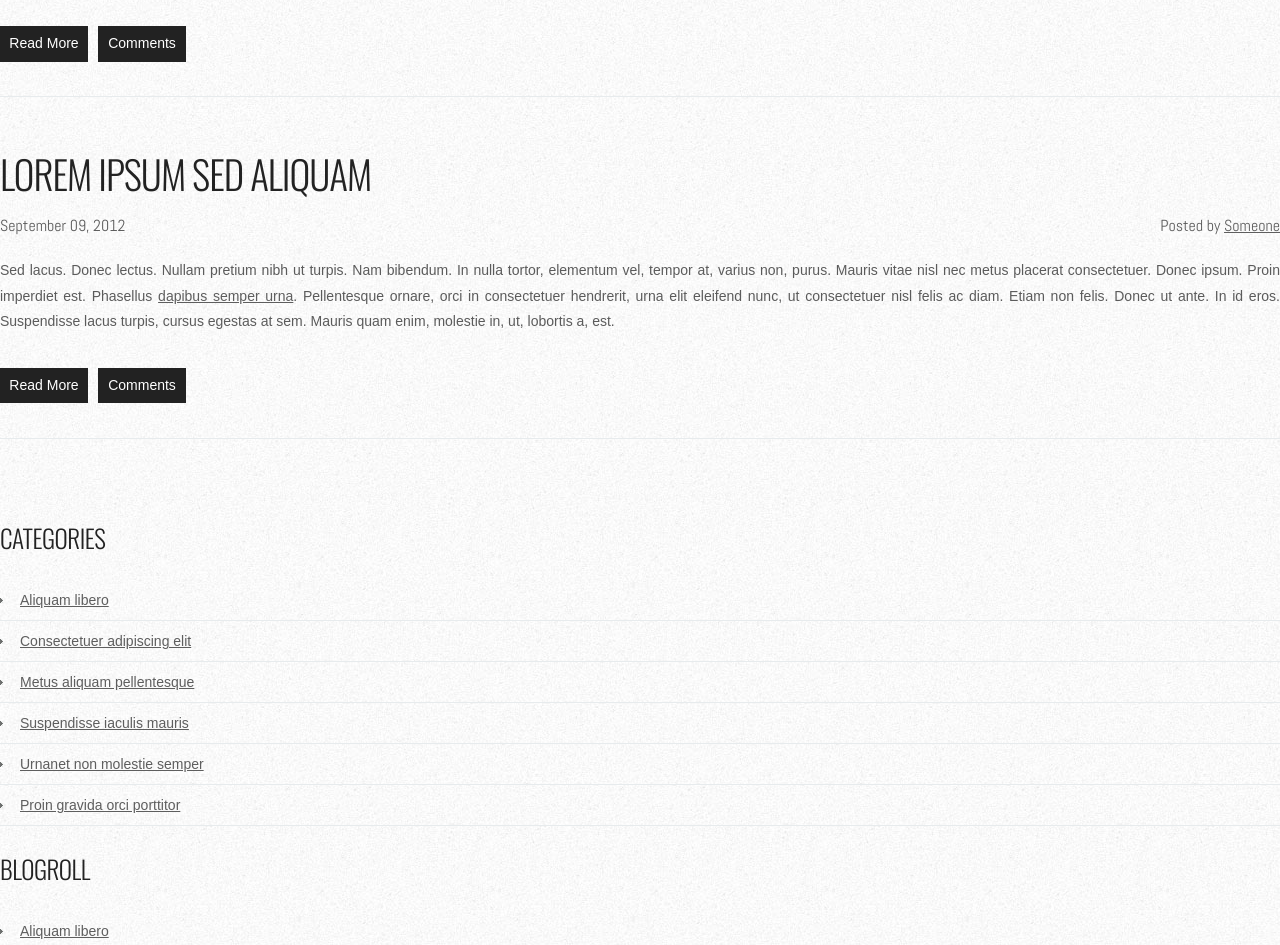
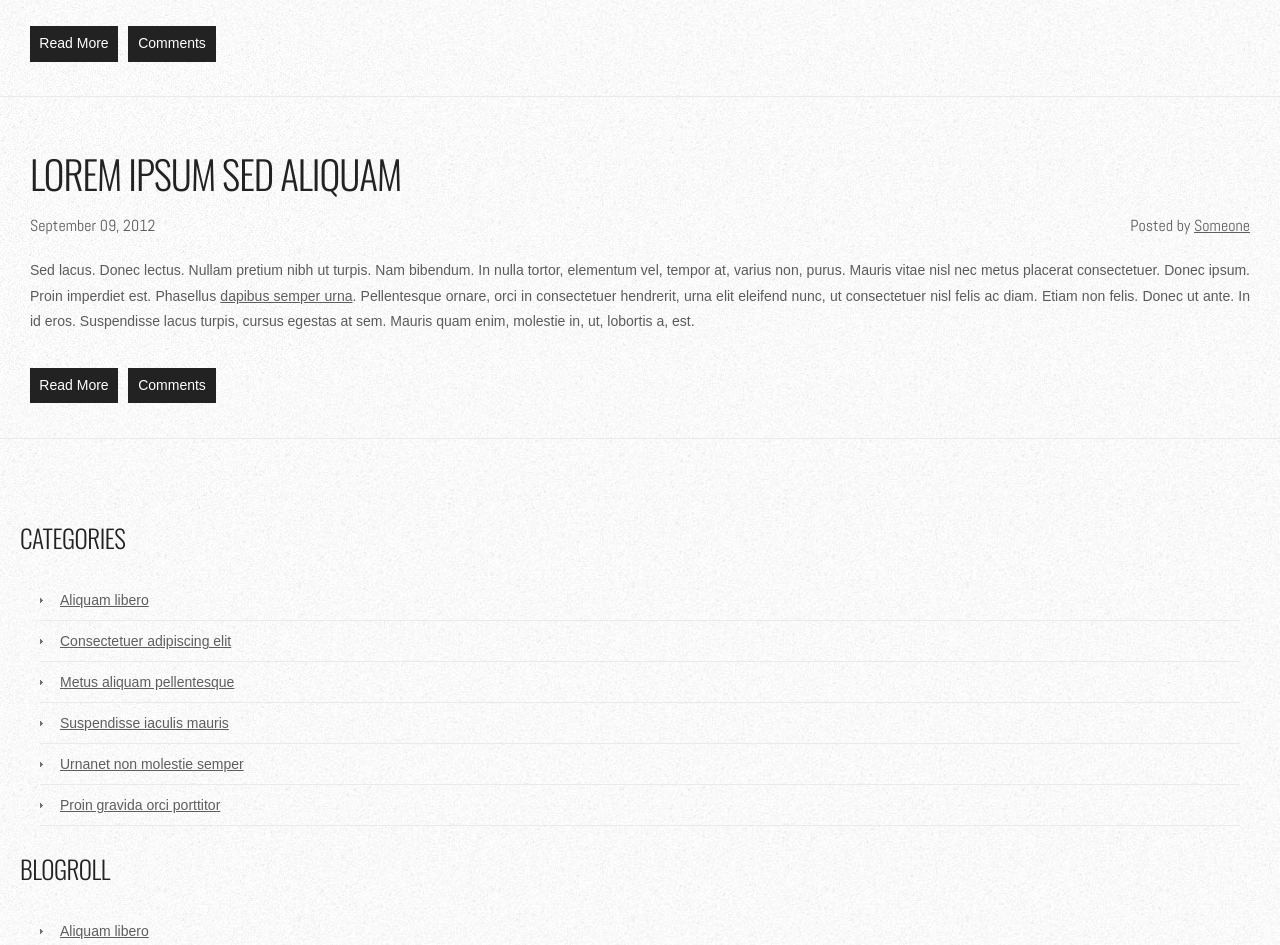
Before and after one commit to anrincon11/project_transformation_rincon_amanda, a plain HTML site: page index.html in a window 1280 px wide. Shown: the part 1622-2567 px from the top of the page. Drawn offline with nearby package versions, Linux system fonts and the light colour scheme.

Commit message:
remove sidebar margin and add padding for mobile

```diff
--- a/css/main.css
+++ b/css/main.css
@@ -132,9 +132,9 @@ a {
 /* Content */
 
 .post {
-    overflow: hidden;
     margin-bottom: 40px;
     border-bottom: 1px solid #e7ebed;
+    padding: 0 30px;
 }
 
 .post .title {
@@ -201,13 +201,12 @@ a {
 /* Sidebar */
 
 #sidebar {
-    margin: 0;
     padding: 30px 0 0 0;
 }
 
 #sidebar ul {
     margin: 0;
-    padding: 0;
+    padding: 0 20px;
     list-style: none;
 }
 
```
